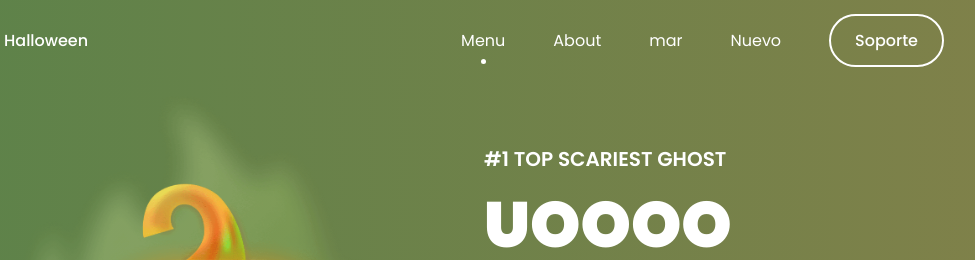
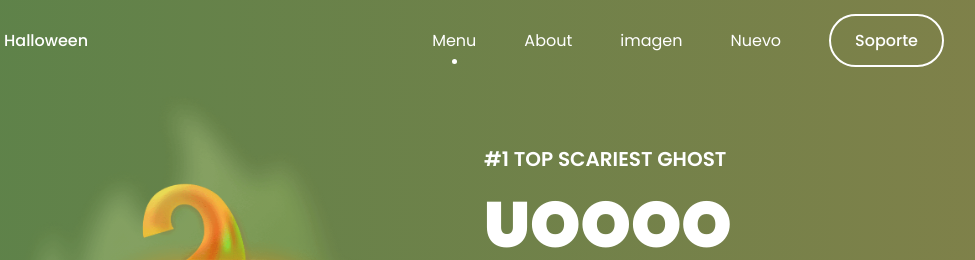
Before and after one commit to maxtil25/proyecto, a plain HTML site: page index.html in a window 1280 px wide. Shown: the top 260 px of the page, 180-1155 px from the left. Drawn offline with nearby package versions, Linux system fonts and the light colour scheme.

Commit message:
cambio-index

```diff
--- a/index.html
+++ b/index.html
@@ -38,7 +38,7 @@
                         </li>
 
                         <li class="nav__item">
-                            <a href="#trick" class="nav__link">mar</a>
+                            <a href="#trick" class="nav__link">imagen</a>
                         </li>
 
                         <li class="nav__item">
```
